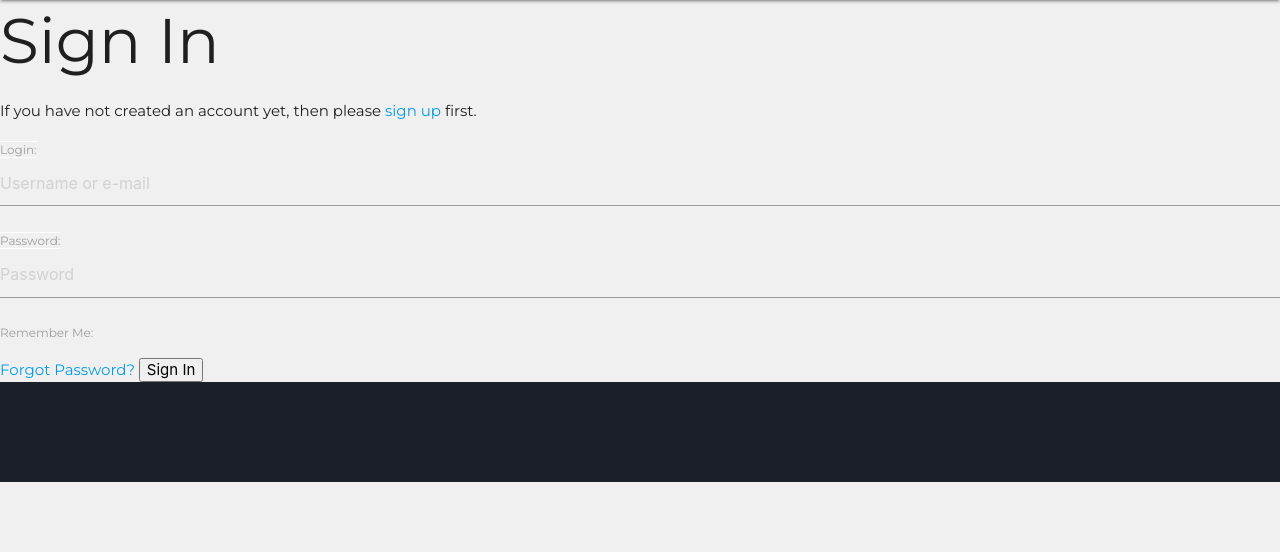
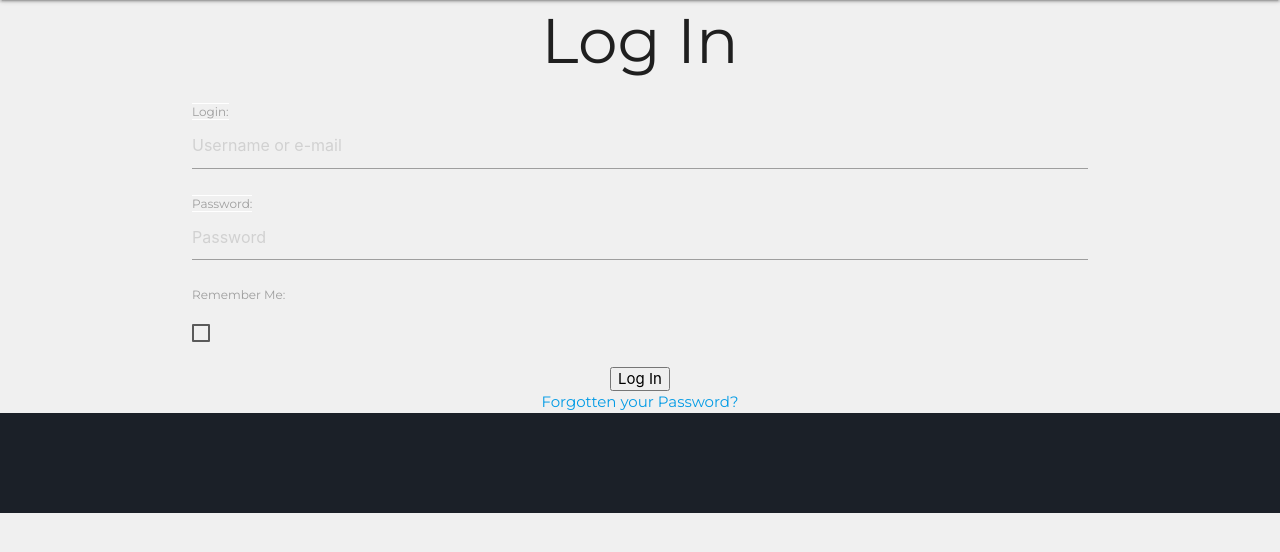
Before and after one commit to DHayes23/Valencia-Tennis, a Django app: page /accounts/login/ in a window 1280 px wide. Shown: the part 100-652 px from the top of the page. Run offline with Django 3.2, Linux system fonts and the light colour scheme; some libraries are stand-ins or nearby versions.

Commit message:
Modfy allauth login template

```diff
--- a/templates/allauth/account/login.html
+++ b/templates/allauth/account/login.html
@@ -3,11 +3,15 @@
 {% load i18n %}
 {% load account socialaccount %}
 
+
 {% block head_title %}{% trans "Sign In" %}{% endblock %}
 
 {% block content %}
 
-<h1>{% trans "Sign In" %}</h1>
+{% load static %}
+<link rel="stylesheet" href="{% static 'css/auth.css' %}">
+<link rel="icon" type="image/x-icon" href="/media/favicon.ico">
+
 
 {% get_providers as socialaccount_providers %}
 
@@ -23,14 +27,18 @@ for a {{ site_name }} account and sign in below:{% endblocktrans %}</p>
   </ul>
 
   <div class="login-or">{% trans 'or' %}</div>
+  <input type="checkbox">
 
 </div>
 
 {% include "socialaccount/snippets/login_extra.html" %}
 
 {% else %}
-<p>{% blocktrans %}If you have not created an account yet, then please
-<a href="{{ signup_url }}">sign up</a> first.{% endblocktrans %}</p>
+
+<section>
+  <div class="container">
+    <div class="auth-panel">
+      <h1 class="auth-heading center-align">{% trans "Log In" %}</h1>
         {% endif %}
 
         <form class="login" method="POST" action="{% url 'account_login' %}">
@@ -39,8 +47,20 @@ for a {{ site_name }} account and sign in below:{% endblocktrans %}</p>
           {% if redirect_field_value %}
           <input type="hidden" name="{{ redirect_field_name }}" value="{{ redirect_field_value }}" />
           {% endif %}
-  <a class="button secondaryAction" href="{% url 'account_reset_password' %}">{% trans "Forgot Password?" %}</a>
-  <button class="primaryAction" type="submit">{% trans "Sign In" %}</button>
+          <p>
+            <label>
+              <input id="indeterminate-checkbox" type="checkbox" />
+              <span></span>
+            </label>
+          </p>
+          <div class="center-align">
+            <button class="primaryAction auth-button" type="submit">{% trans "Log In" %}</button>
+            <br>
+            <a id="forgot-password" class="button" href="{% url 'account_reset_password' %}">{% trans "Forgotten your Password?" %}</a>
+          </div>
         </form>
+    </div>
+  </div>
+</section>
 
 {% endblock %}
```
Lines whose indentation alone changed are shown as unchanged.
